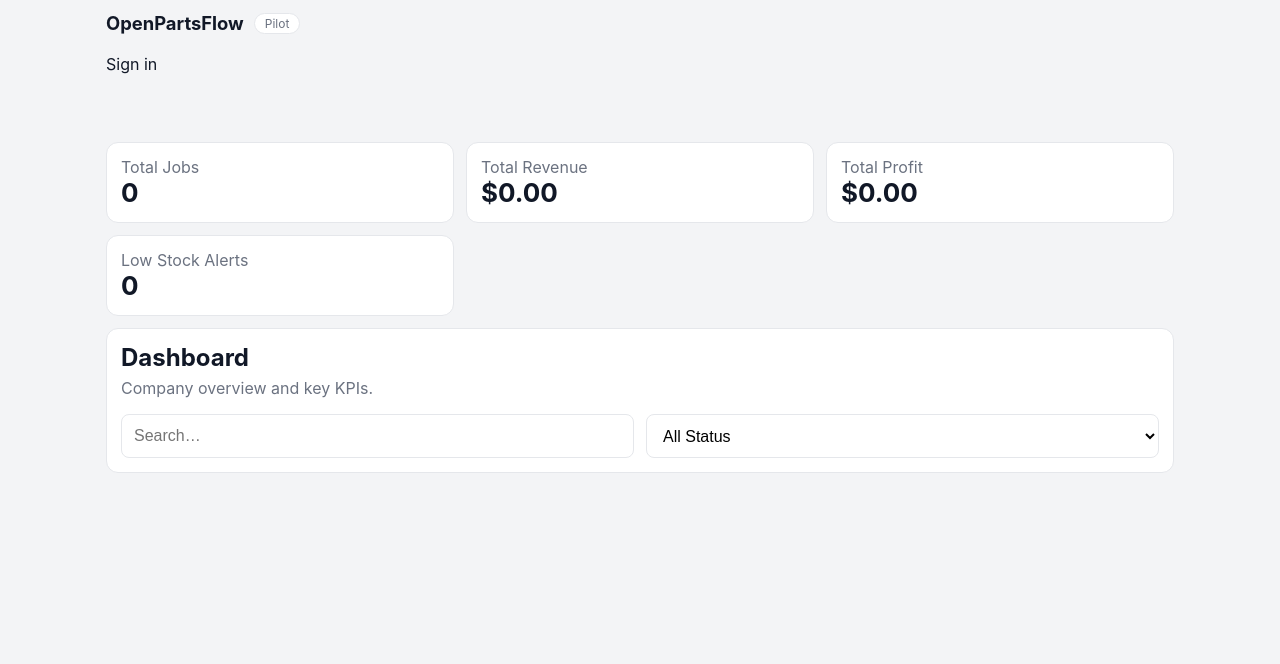
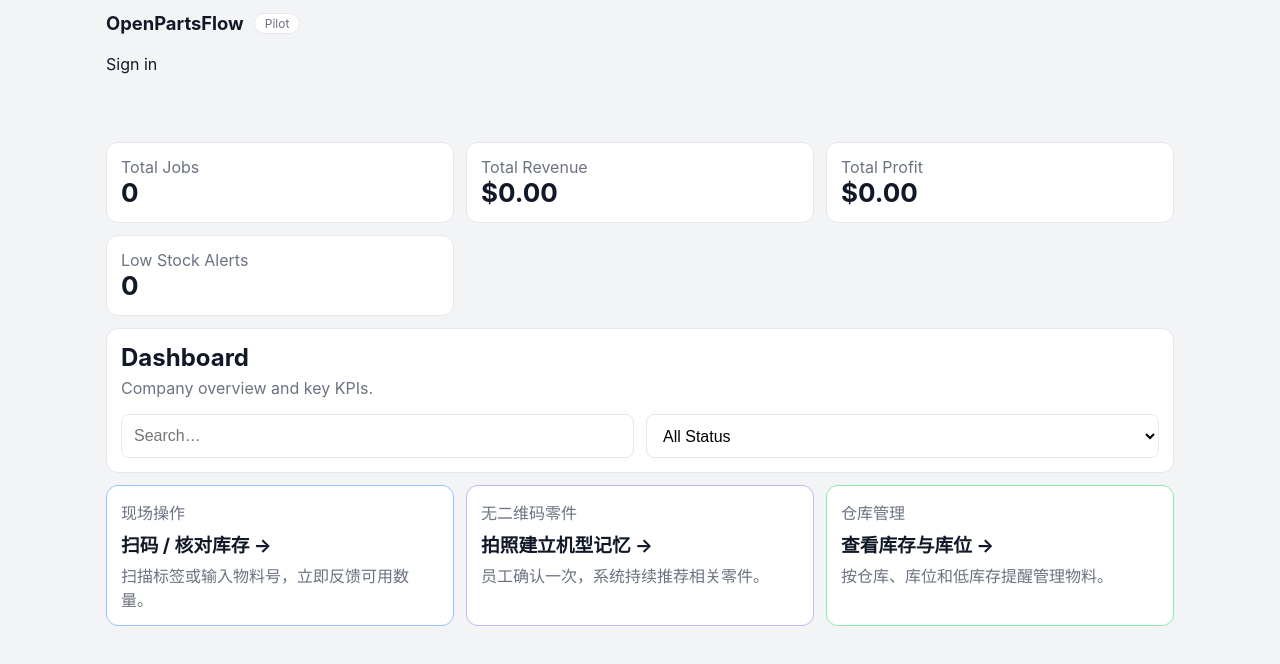
Before and after one commit to wilsonqiao9951-wq/warehouse-system, a Next.js app in the folder frontend/: page / in a window 1280 px wide. Shown: the top 664 px of the page. Built offline with nearby package versions, Linux system fonts and the light colour scheme; no server answers.

Commit message:
feat: polish inventory capture user experience

```diff
--- a/frontend/app/page.tsx
+++ b/frontend/app/page.tsx
@@ -5,6 +5,7 @@ import { api } from "@/lib/api";
 import { WorkOrder } from "@/types";
 import { AppRole, getCurrentRole } from "@/lib/role";
 import ManagerShell from "@/components/manager-shell";
+import Link from "next/link";
 
 export default function DashboardPage() {
   const [orders, setOrders] = useState<WorkOrder[]>([]);
@@ -61,7 +62,20 @@ export default function DashboardPage() {
         { label: "Low Stock Alerts", value: lowStockCount }
       ]}
     >
-      <></>
+      <section className="grid" style={{ marginTop: 12 }}>
+        <Link href="/inventory-scan" className="card" style={{ borderColor: "#93c5fd" }}>
+          <div className="muted">现场操作</div><h3 style={{ margin: "6px 0" }}>扫码 / 核对库存 →</h3>
+          <p className="muted" style={{ margin: 0 }}>扫描标签或输入物料号，立即反馈可用数量。</p>
+        </Link>
+        <Link href="/part-observation" className="card" style={{ borderColor: "#c4b5fd" }}>
+          <div className="muted">无二维码零件</div><h3 style={{ margin: "6px 0" }}>拍照建立机型记忆 →</h3>
+          <p className="muted" style={{ margin: 0 }}>员工确认一次，系统持续推荐相关零件。</p>
+        </Link>
+        <Link href="/inventory" className="card" style={{ borderColor: "#86efac" }}>
+          <div className="muted">仓库管理</div><h3 style={{ margin: "6px 0" }}>查看库存与库位 →</h3>
+          <p className="muted" style={{ margin: 0 }}>按仓库、库位和低库存提醒管理物料。</p>
+        </Link>
+      </section>
     </ManagerShell>
   );
 }
--- a/frontend/components/nav.tsx
+++ b/frontend/components/nav.tsx
@@ -11,6 +11,8 @@ const links = [
   { href: "/calendar", label: "Calendar", roles: ["manager", "admin"] },
   { href: "/map", label: "Map", roles: ["manager", "admin", "engineer"] },
   { href: "/inventory", label: "Inventory", roles: ["warehouse", "manager", "admin"] },
+  { href: "/inventory-scan", label: "Scan & Check", roles: ["warehouse", "manager", "admin", "engineer"] },
+  { href: "/part-observation", label: "Photo Memory", roles: ["warehouse", "manager", "admin", "engineer"] },
   { href: "/employees", label: "Employees", roles: ["manager", "admin"] },
   { href: "/reports", label: "Reports", roles: ["manager", "admin"] },
   { href: "/pilot-checklist", label: "Pilot Checklist", roles: ["manager", "admin"] },
```
